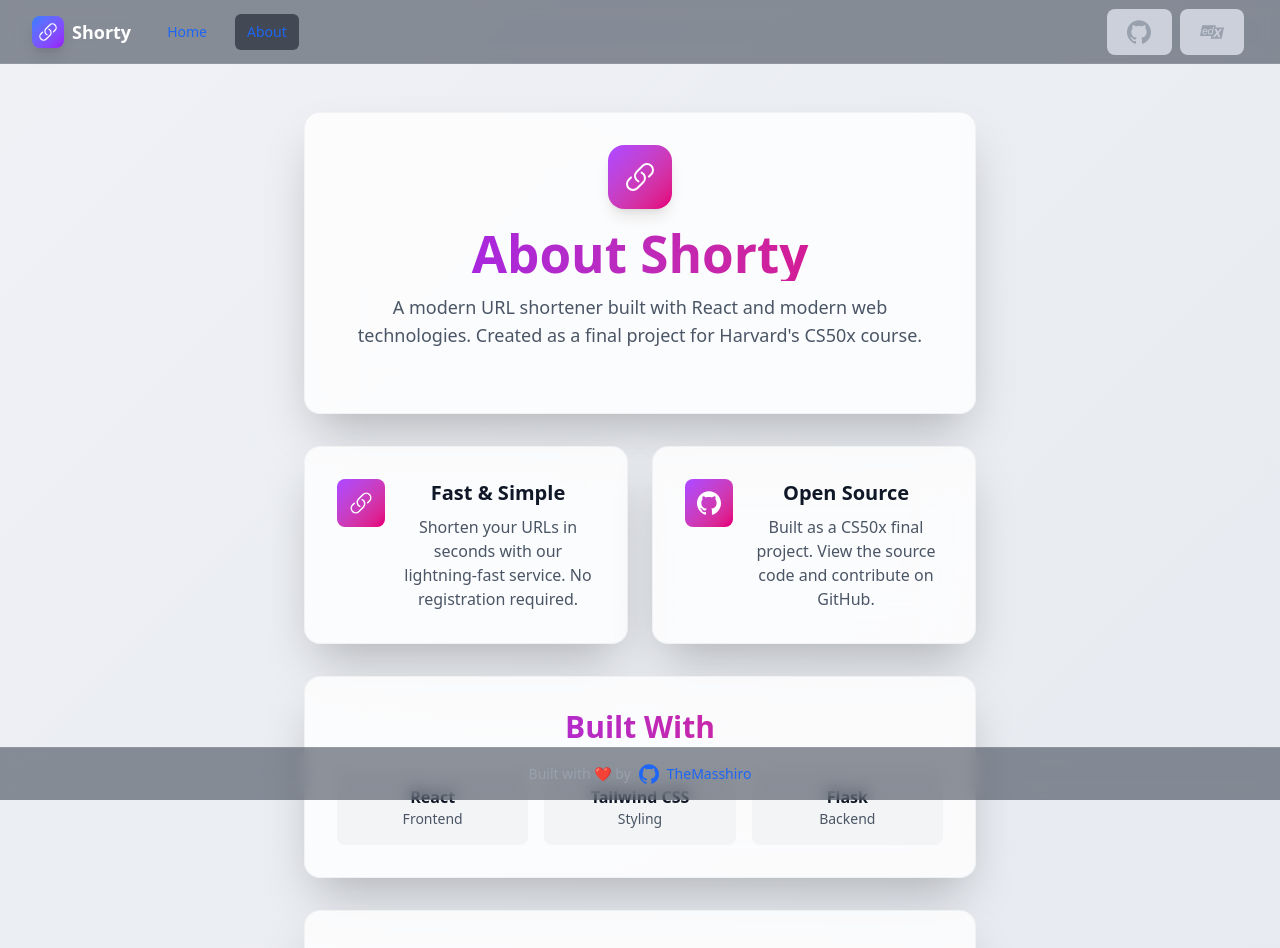
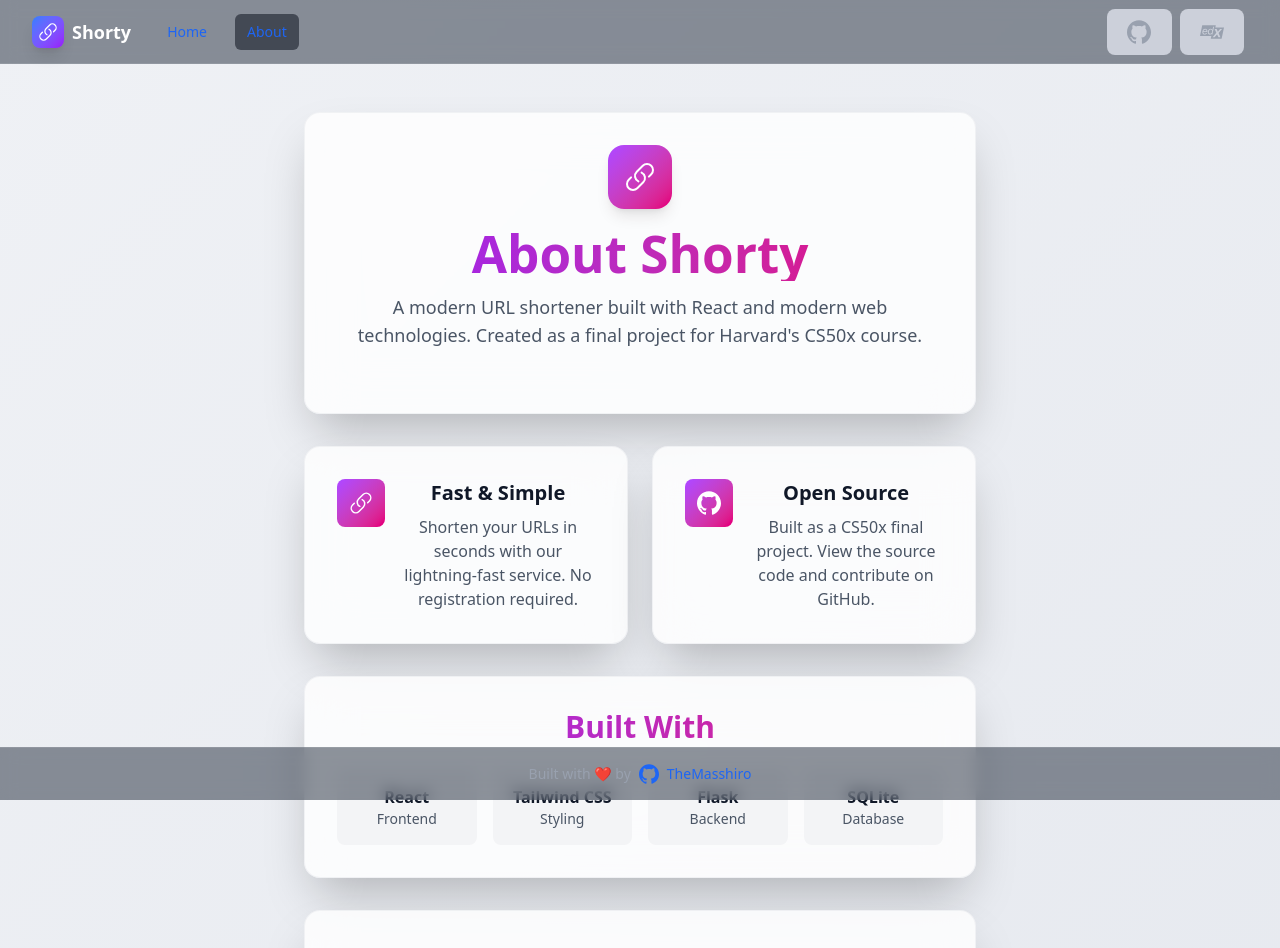
Before and after one commit to TheMasshiro/shorty, a React (Vite) app in the folder client/: page /about in a window 1280 px wide. Shown: the top 948 px of the page. Built offline with nearby package versions, Linux system fonts and the light colour scheme.

Commit message:
chore: add sqlite

```diff
--- a/client/src/pages/About.jsx
+++ b/client/src/pages/About.jsx
@@ -20,6 +20,7 @@
         { name: "React", category: "Frontend" },
         { name: "Tailwind CSS", category: "Styling" },
         { name: "Flask", category: "Backend" },
+        { name: "SQLite", category: "Database" },
     ];
 
     return (
@@ -72,7 +73,7 @@
                     <h2 className="text-3xl font-bold mb-6 text-center bg-gradient-to-r from-purple-600 to-pink-600 dark:from-purple-400 dark:to-pink-400 bg-clip-text text-transparent">
                         Built With
                     </h2>
-                    <div className="grid grid-cols-2 md:grid-cols-3 gap-4">
+                    <div className="grid grid-cols-2 md:grid-cols-4 gap-4">
                         {techStack.map((tech, index) => (
                             <div key={index} className="bg-gray-100 dark:bg-gray-700/50 rounded-lg p-4 text-center hover:shadow-lg transition-shadow">
                                 <p className="font-semibold text-gray-900 dark:text-white">{tech.name}</p>
```
